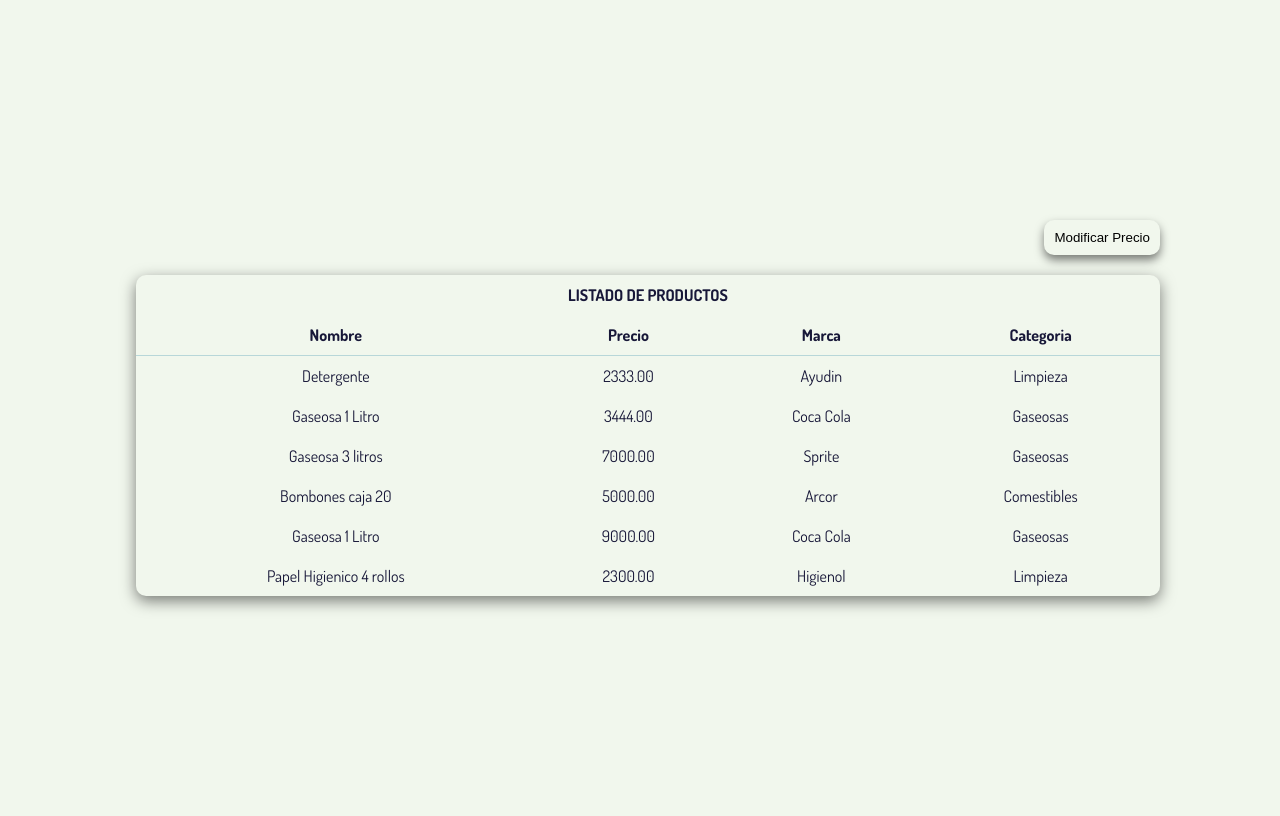
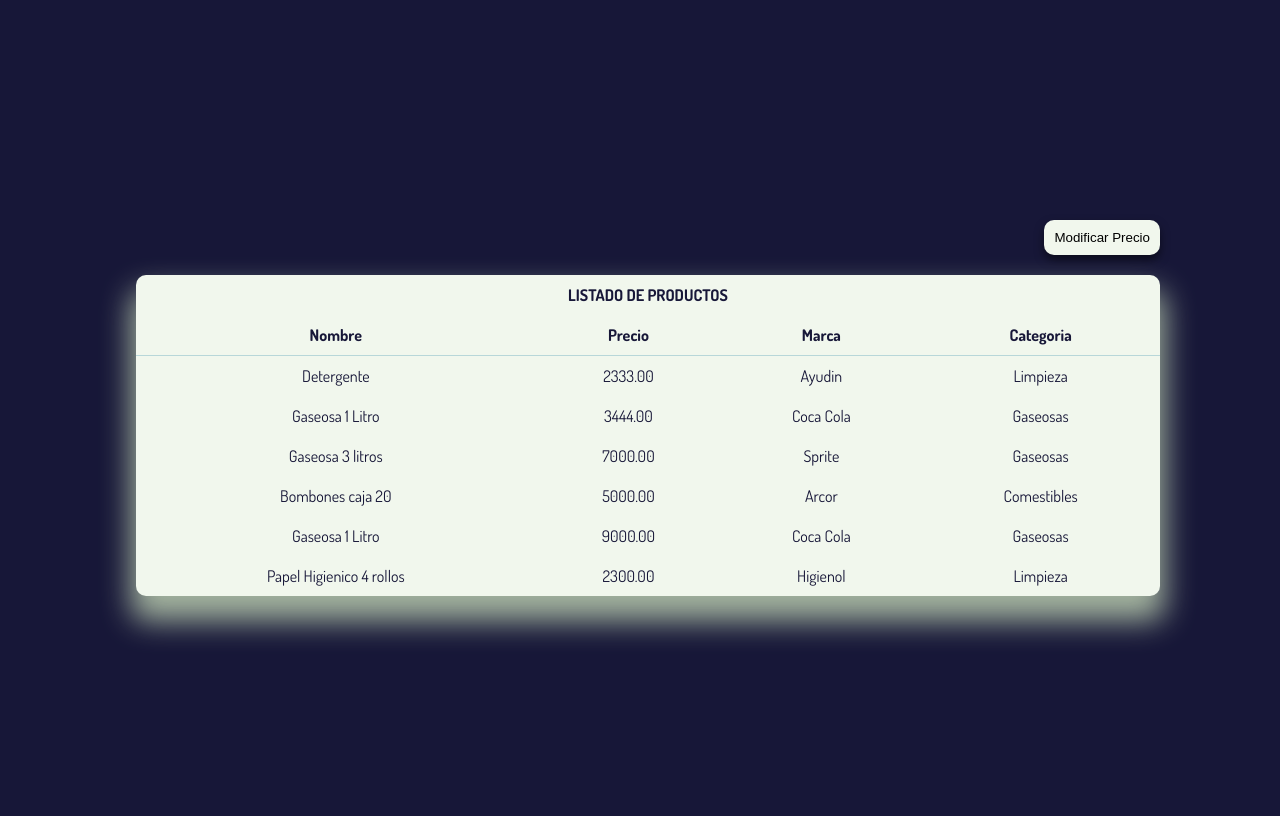
Before and after one commit to Maurolezcano81/ExamenProg3, a PHP site: page / in a window 1280 px wide. Run offline with PHP 8.4, Linux system fonts and the light colour scheme; data comes from the database, SQL or seed files in the repository.

Commit message:
Change box shadow color on table

```diff
--- a/style.css
+++ b/style.css
@@ -17,7 +17,7 @@ body{
     flex-direction: column;
     justify-content: center;
     align-items: center;
-    background-color: var(--color-blanco);
+    background-color: var(--color-azul);
     font-family: 'Dosis';
 }
 
@@ -26,7 +26,7 @@ table{
     border-collapse: collapse;
     border-radius: 10px;
     color: var(--color-azul);
-    box-shadow: 0 5px 15px 0 rgba(0,0,0,.5);
+    box-shadow: 0 20px 30px 5px rgba(198, 217, 184, .8);
     background-color: var(--color-blanco);
 }
 
```
